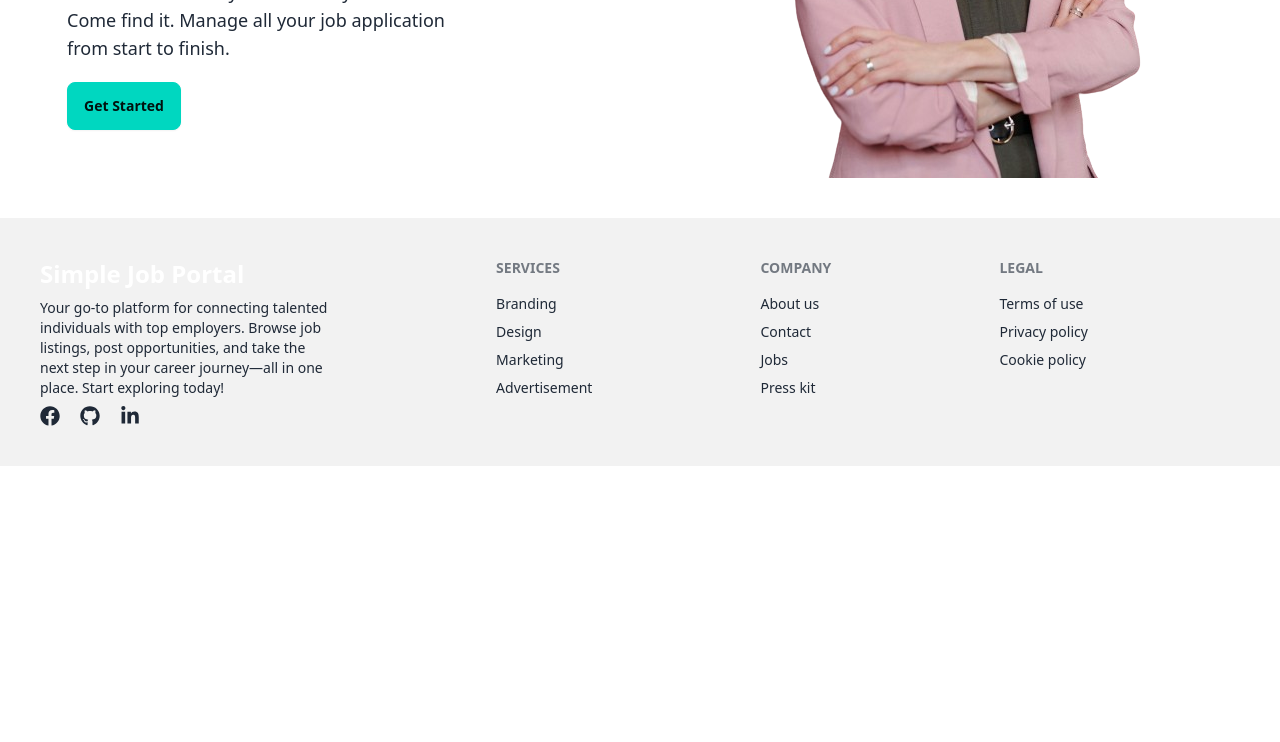
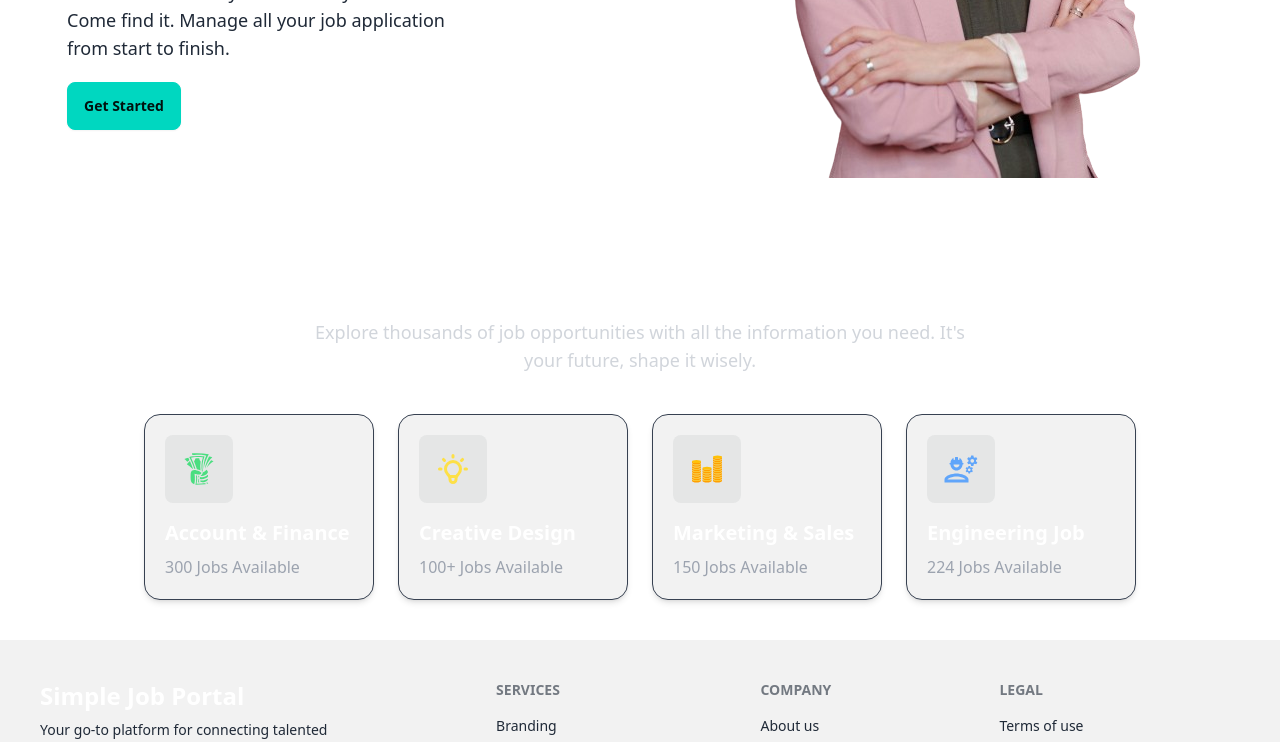
Before and after one commit to rubaiiyat/React-Router-And-State-Management, a React (Vite) app in the folder 04-Simple-Job-Portal/: page / in a window 1280 px wide. Shown: the part 442-1184 px from the top of the page. Before the commit the page ends 908 px from the top, so only its background shows below. Built offline with nearby package versions, Linux system fonts and the light colour scheme.

Commit message:
Add Job Category Section

```diff
--- a/04-Simple-Job-Portal/src/Components/Home/Home.jsx
+++ b/04-Simple-Job-Portal/src/Components/Home/Home.jsx
@@ -1,10 +1,12 @@
 import React from "react";
 import Banner from "../Banner/Banner";
+import JobCategory from "../JobCategory/JobCategory";
 
 const Home = () => {
   return (
     <div className="">
       <Banner></Banner>
+      <JobCategory></JobCategory>
     </div>
   );
 };
--- /dev/null
+++ b/04-Simple-Job-Portal/src/Components/JobCategory/JobCategory.jsx
@@ -0,0 +1,54 @@
+import React from "react";
+import { GiTakeMyMoney } from "react-icons/gi";
+import { HiOutlineLightBulb } from "react-icons/hi";
+import { FcSalesPerformance } from "react-icons/fc";
+import { MdOutlineEngineering } from "react-icons/md";
+const JobCategory = () => {
+  return (
+    <div className="text-center md:mx-32 px-4 text-white">
+      <h1 className="text-4xl md:text-6xl mt-5 mb-5 font-bold">
+        Job Category List
+      </h1>
+      <p className="text-lg text-gray-300 max-w-2xl mx-auto">
+        Explore thousands of job opportunities with all the information you
+        need. It's your future, shape it wisely.
+      </p>
+
+      <div className="grid grid-cols-1 sm:grid-cols-2 lg:grid-cols-4 gap-6 mt-10 mb-10">
+        <div className="text-start border border-gray-700 p-5 bg-base-200 rounded-2xl shadow-md hover:shadow-lg transition-shadow duration-300">
+          <h1 className="text-4xl mb-4 bg-base-300 p-4 w-fit rounded-lg flex items-center justify-center">
+            <GiTakeMyMoney className="text-green-400" />
+          </h1>
+          <h2 className="text-xl mb-2 font-bold">Account & Finance</h2>
+          <p className="text-gray-400">300 Jobs Available</p>
+        </div>
+
+        <div className="text-start border border-gray-700 p-5 bg-base-200 rounded-2xl shadow-md hover:shadow-lg transition-shadow duration-300">
+          <h1 className="text-4xl mb-4 bg-base-300 p-4 w-fit rounded-lg flex items-center justify-center">
+            <HiOutlineLightBulb className="text-yellow-300" />
+          </h1>
+          <h2 className="text-xl mb-2 font-bold">Creative Design</h2>
+          <p className="text-gray-400">100+ Jobs Available</p>
+        </div>
+
+        <div className="text-start border border-gray-700 p-5 bg-base-200 rounded-2xl shadow-md hover:shadow-lg transition-shadow duration-300">
+          <h1 className="text-4xl mb-4 bg-base-300 p-4 w-fit rounded-lg flex items-center justify-center">
+            <FcSalesPerformance />
+          </h1>
+          <h2 className="text-xl mb-2 font-bold">Marketing & Sales</h2>
+          <p className="text-gray-400">150 Jobs Available</p>
+        </div>
+
+        <div className="text-start border border-gray-700 p-5 bg-base-200 rounded-2xl shadow-md hover:shadow-lg transition-shadow duration-300">
+          <h1 className="text-4xl mb-4 bg-base-300 p-4 w-fit rounded-lg flex items-center justify-center">
+            <MdOutlineEngineering className="text-blue-400" />
+          </h1>
+          <h2 className="text-xl mb-2 font-bold">Engineering Job</h2>
+          <p className="text-gray-400">224 Jobs Available</p>
+        </div>
+      </div>
+    </div>
+  );
+};
+
+export default JobCategory;
```
Also changed, not shown: 04-Simple-Job-Portal/public/Jobs.json (added, +87 -0 lines).
